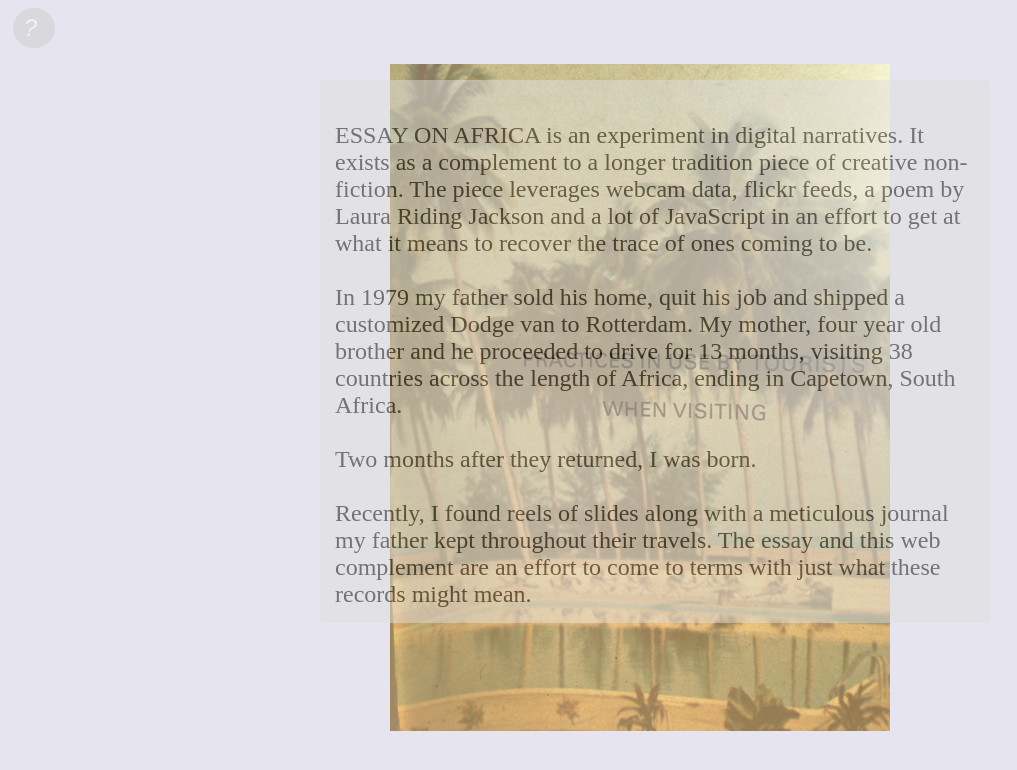
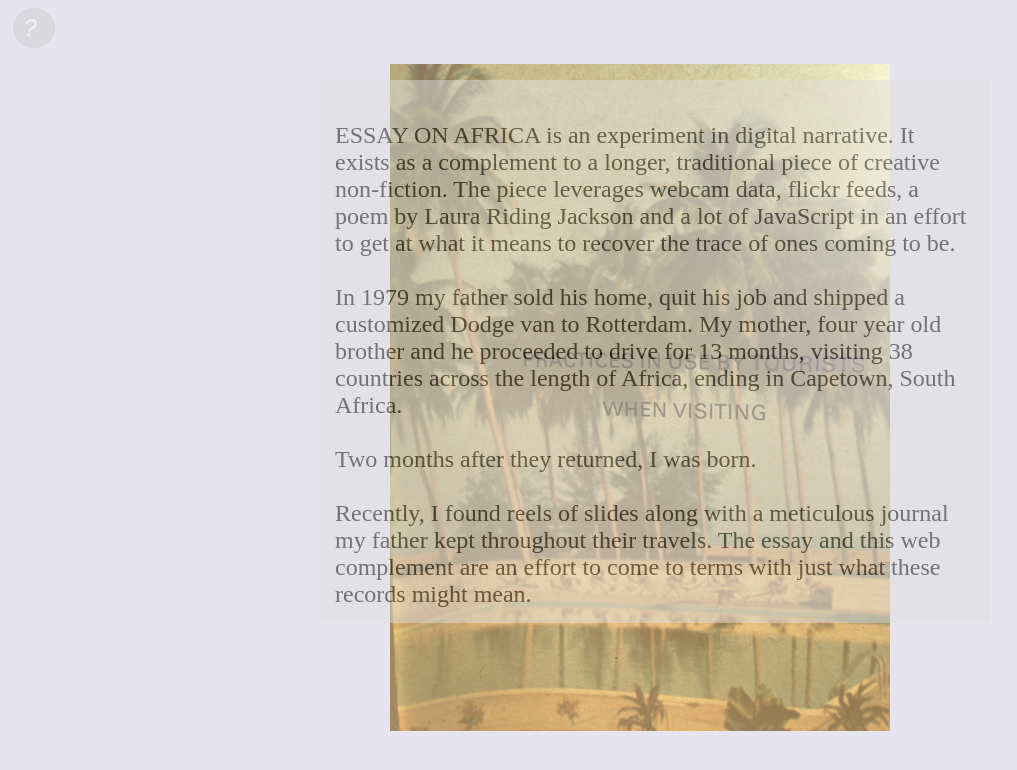
Before and after one commit to bulbil/africa-show, a plain HTML site: page index.html in a window 1280 px wide. Shown: the top 770 px of the page, without its empty margins (0-1017 px from the left). Drawn offline with Linux system fonts and the light colour scheme.

Commit message:
edit index

```diff
--- a/index.html
+++ b/index.html
@@ -15,7 +15,7 @@
 
 		<div class="panel" id="home">
 			<div id="explanation">
-				<p><br/>ESSAY ON AFRICA is an experiment in digital narratives. It exists as a complement to a longer tradition piece of creative non-fiction. The piece leverages webcam data, flickr feeds, a poem by Laura Riding Jackson and a lot of JavaScript in an effort to get at what it means to recover the trace of ones coming to be.<br /><br/>
+				<p><br/>ESSAY ON AFRICA is an experiment in digital narrative. It exists as a complement to a longer, traditional piece of creative non-fiction. The piece leverages webcam data, flickr feeds, a poem by Laura Riding Jackson and a lot of JavaScript in an effort to get at what it means to recover the trace of ones coming to be.<br /><br/>
 				In 1979 my father sold his home, quit his job and shipped a customized Dodge van to Rotterdam. My mother, four year old brother and he proceeded to drive for 13 months, visiting 38 countries across the length of Africa, ending in Capetown, South Africa.<br/><br/>Two months after they returned, I was born. <br/><br/>Recently, I found reels of slides along with a meticulous journal my father kept throughout their travels. The essay and this web complement are an effort to come to terms with just what these records might mean.</p>
 			</div>
 
```
